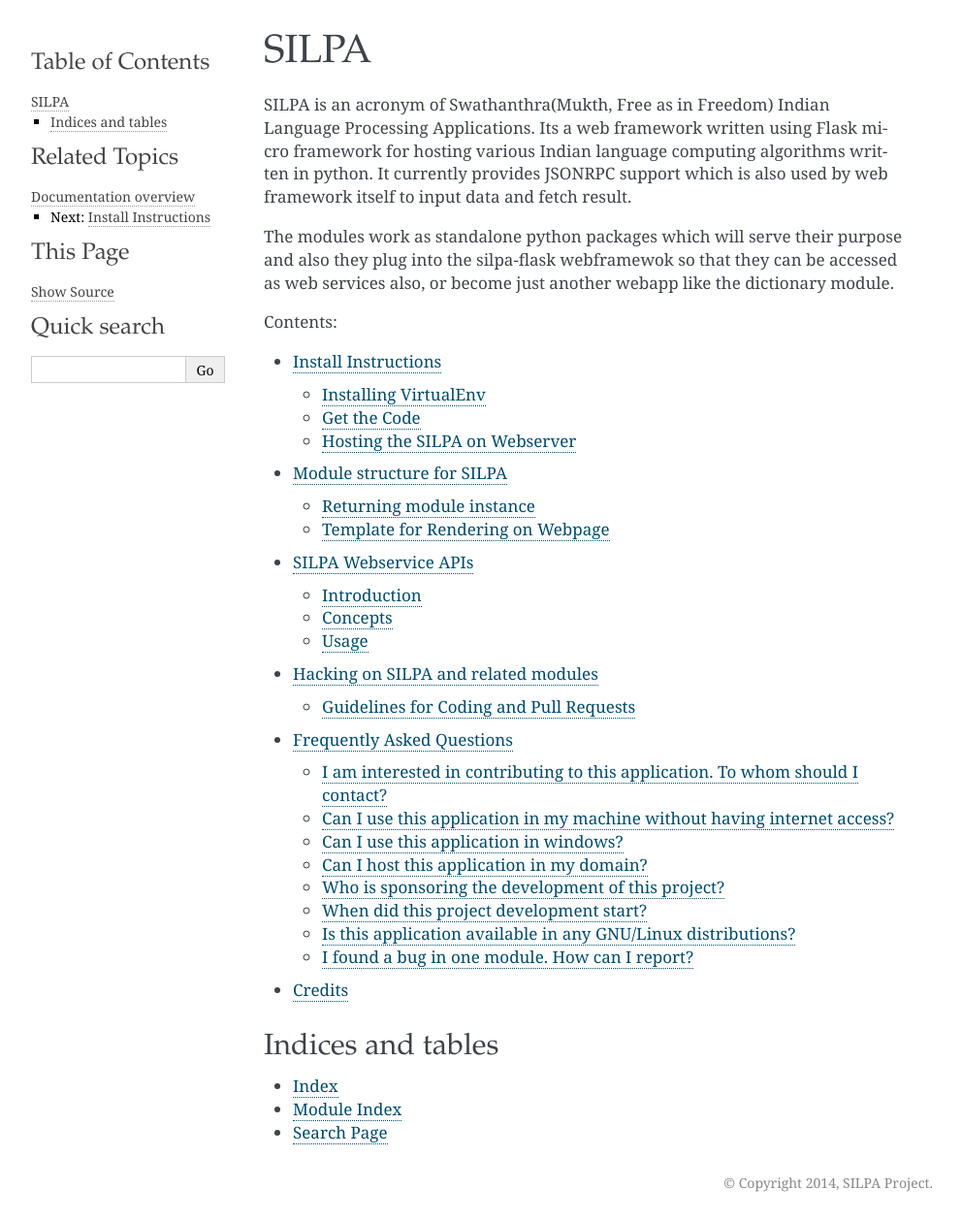
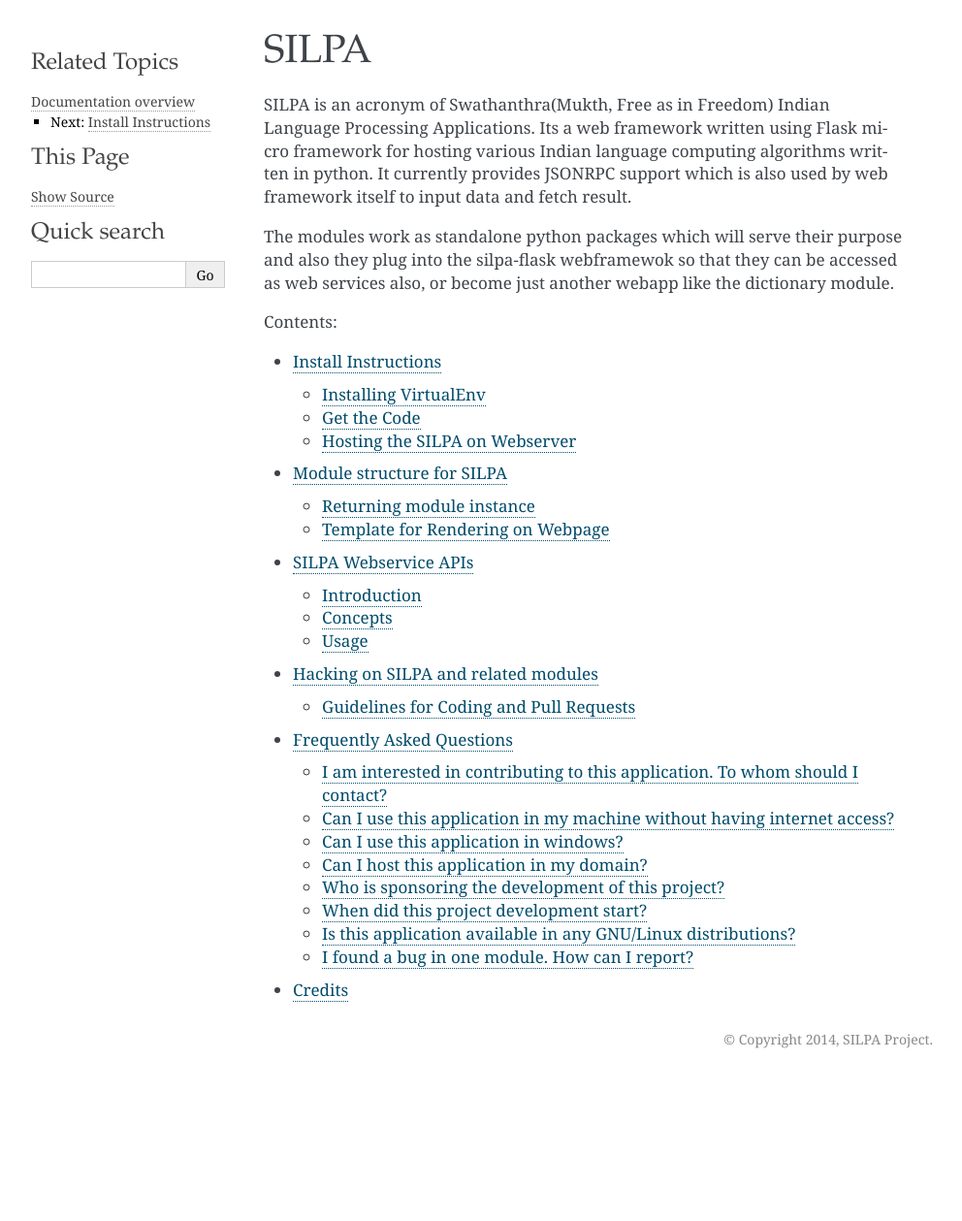
Before and after one commit to libindic/Silpa-Flask, a Sphinx documentation site: the page built from docs/index.rst, in a window 1280 px wide. Shown: the whole page at 97% size, without its empty margins (148-1140 px from the left). Built offline with Sphinx 7.4.7, drawn with Linux system fonts in a browser that asks for light colours; after the commit the page ends 1111 px from its top, so only the background shows below that.

Commit message:
Misc fixes
* docs/hacking.rst: use oranization page instead of organization projec
* docs/index.rst: drop unused Indices and Tables section

Signed-off-by: Vasudev Kamath <kamathvasudev@gmail.com>

```diff
--- a/docs/hacking.rst
+++ b/docs/hacking.rst
@@ -15,7 +15,7 @@
 
 1. Please follow PEP-8 standard for all python code, make sure your
    code is PEP-8 compilant before sending the PR.
-2. Please fork our repository from github `organization project
+2. Please fork our repository from github `organization page
    <https://github.com/Project-SILPA>`_.
 3. Develop new feature bug fixes etc. on **separate branch, do not
    change things in master branch**.
--- a/docs/index.rst
+++ b/docs/index.rst
@@ -29,11 +29,3 @@
    hacking
    faq
    credits
-
-
-Indices and tables
-==================
-
-* :ref:`genindex`
-* :ref:`modindex`
-* :ref:`search`
```
